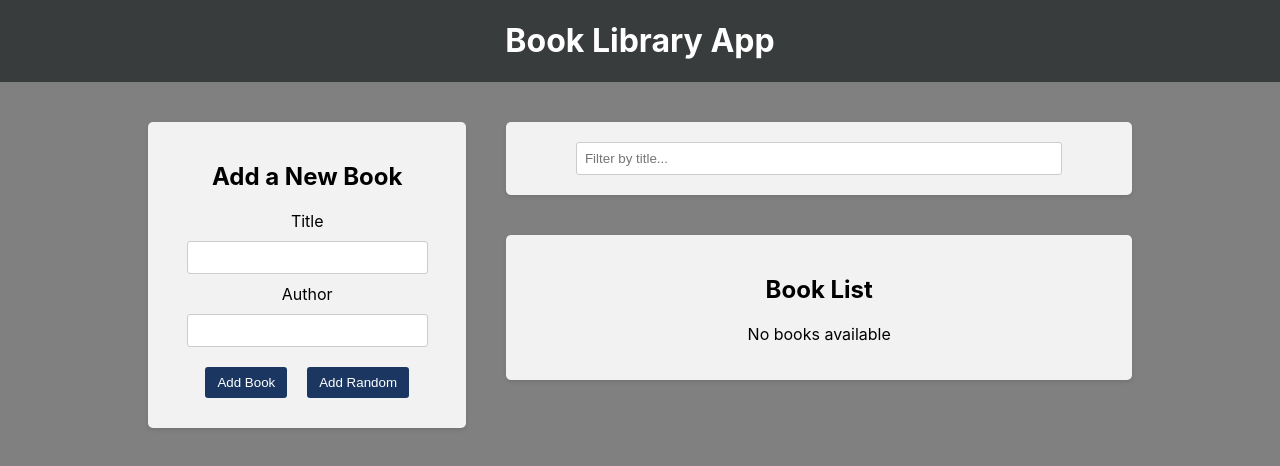
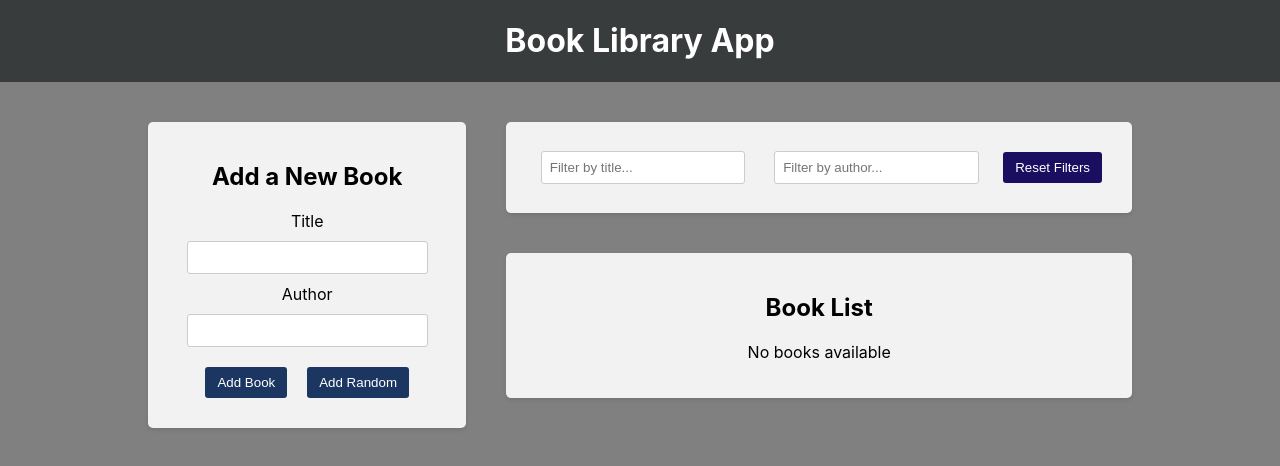
Before and after one commit to B1ackPegasus/Book_Library_App, a React (Create React App) app in the folder frontend/: page / in a window 1280 px wide. Shown: the top 466 px of the page. Built offline with nearby package versions, Linux system fonts and the light colour scheme.

Commit message:
Added functionality allowing sorting by Author name

```diff
--- a/frontend/src/components/BookList/BookList.js
+++ b/frontend/src/components/BookList/BookList.js
@@ -3,19 +3,22 @@ import "./BookList.css";
 import {deleteBook, makeBookAsFavourite} from "../../redux/Books/ActionCreator";
 import { BsBookmarkHeart } from "react-icons/bs";
 import { BsBookmarkHeartFill } from "react-icons/bs";
-import {selectTitleFilter} from "../../redux/slices/filterSlice";
+import {selectAuthorFilter, selectTitleFilter} from "../../redux/slices/filterSlice";
 
 
 const BookList = () => {
     const dispatch = useDispatch();
     const books = useSelector(state => state.books); //every time books will change => rerender
     const titleFilter = useSelector(selectTitleFilter);
-
+    const authorFilter = useSelector(selectAuthorFilter);
 
     const filteredBooks = books.filter((book)=>{
         const matchesTitle = book.title
             .toLowerCase()
-            .includes(titleFilter.toLowerCase());
+            .includes(titleFilter.toLowerCase()) &&
+            book.author
+            .toLowerCase()
+            .includes(authorFilter.toLowerCase());
             return matchesTitle
     });
 
--- a/frontend/src/components/Filter/Filter.css
+++ b/frontend/src/components/Filter/Filter.css
@@ -1,6 +1,6 @@
 .filter-row {
     display: flex;
-    justify-content: space-between;
+    justify-content: space-evenly;
     align-items: center;
 }
 
--- a/frontend/src/components/Filter/Filter.js
+++ b/frontend/src/components/Filter/Filter.js
@@ -1,25 +1,47 @@
 import './Filter.css'
 import {useDispatch, useSelector} from 'react-redux'
-import {selectTitleFilter, setTitleFilter} from "../../redux/slices/filterSlice";
+import {selectTitleFilter,selectAuthorFilter, resetFilter, setTitleFilter,setAuthorFilter} from "../../redux/slices/filterSlice";
 
 
 const Filter = ()=>{
     const dispatch = useDispatch();
     const filterTitle = useSelector(selectTitleFilter);
+    const filterAuthor = useSelector(selectAuthorFilter);
 
     const handleTitleFilterChange=(e)=>{
         dispatch(setTitleFilter(e.target.value));
     }
+
+    const handleResetFilters = () =>{
+        dispatch(resetFilter())
+    }
+
+    const handleAuthorFilterChange=(e)=>{
+        dispatch(setAuthorFilter(e.target.value))
+    }
+
+
     return(
-        <div className= "app-block filter">
-            <div className = "filter-group">
-                <input
-                    type ="text"
-                    value={filterTitle} //make it controlled
-                    placeholder="Filter by title..."
-                    onChange={handleTitleFilterChange} />
+        <div className="app-block filter">
+            <div className="filter-row">
+                <div className="filter-group">
+                    <input
+                        type="text"
+                        value={filterTitle} //make it controlled
+                        placeholder="Filter by title..."
+                        onChange={handleTitleFilterChange}/>
+                </div>
+                <div className="filter-group">
+                    <input
+                        type="text"
+                        value={filterAuthor}
+                        placeholder="Filter by author..."
+                        onChange={handleAuthorFilterChange}/>
+                </div>
+                <button type="button" onClick={handleResetFilters}>Reset Filters</button>
             </div>
         </div>
+
     )
 }
 export default Filter;
--- a/frontend/src/redux/slices/filterSlice.js
+++ b/frontend/src/redux/slices/filterSlice.js
@@ -1,7 +1,8 @@
 import { createSlice } from "@reduxjs/toolkit";
 
 const initialState = {
-    title:''
+    title:'',
+    author:''
 }
 
 const filterSlice = createSlice({
@@ -11,7 +12,15 @@ const filterSlice = createSlice({
             setTitleFilter:(state, action) =>{
             return {...state , title:action.payload}
             // mutate state with Slices ex state.title='' using Immer => create new object with changes autom.
-        }
+
+            },
+            setAuthorFilter:(state, action) =>{
+                return{...state ,author:action.payload}
+            },
+            resetFilter:(state,action) =>{
+                    return initialState
+            }
+
 
     }
 })
@@ -20,8 +29,9 @@ const filterSlice = createSlice({
 //filterSlice.actions.setTitleFilter('toPayload')
 
 
-export const {setTitleFilter} = filterSlice.actions
+export const {setTitleFilter , resetFilter,setAuthorFilter} = filterSlice.actions
 
+export const selectAuthorFilter = (state) => state.filter.author
 export const selectTitleFilter = (state)=> state.filter.title;//subscribe to changes title
 
 //return reducer
```
